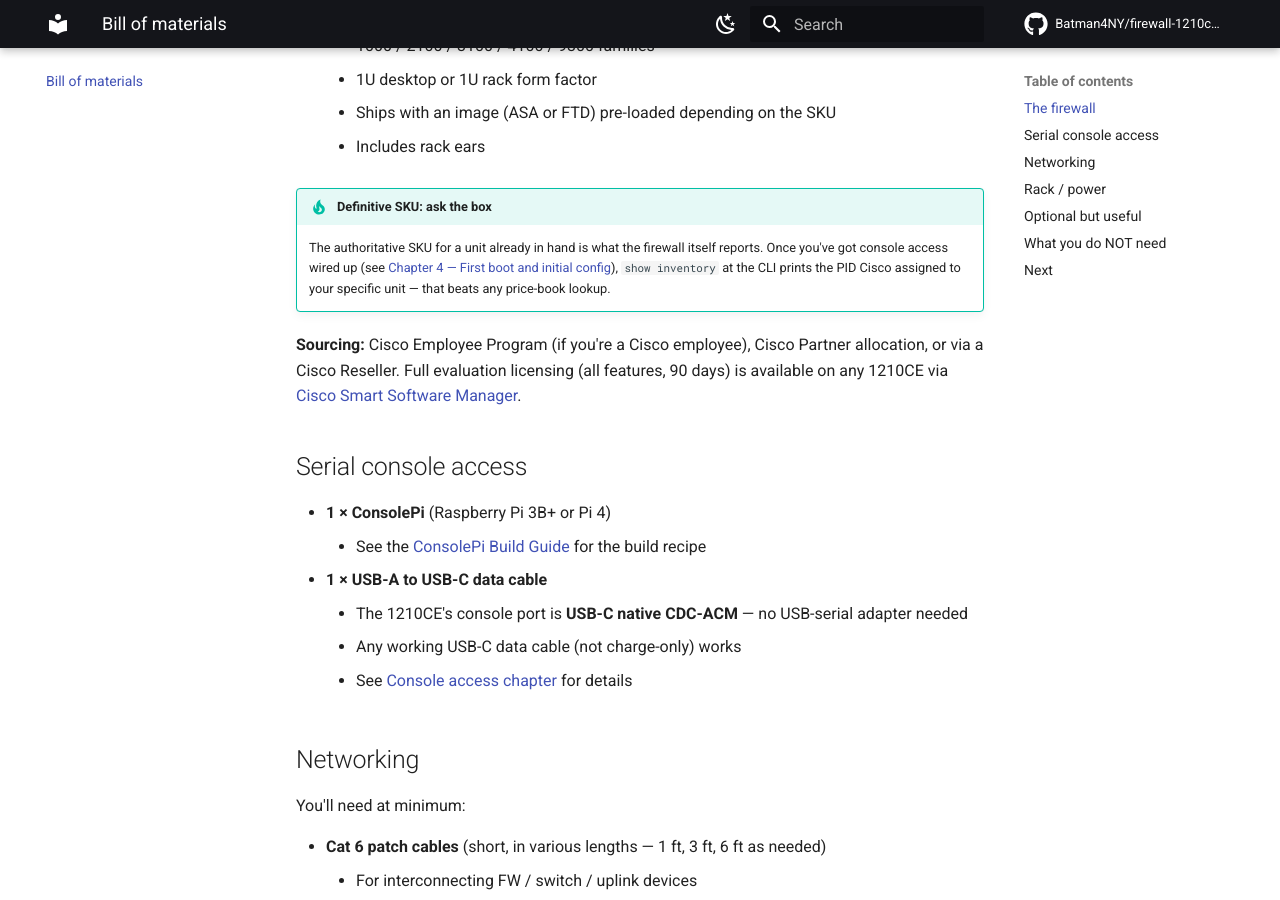
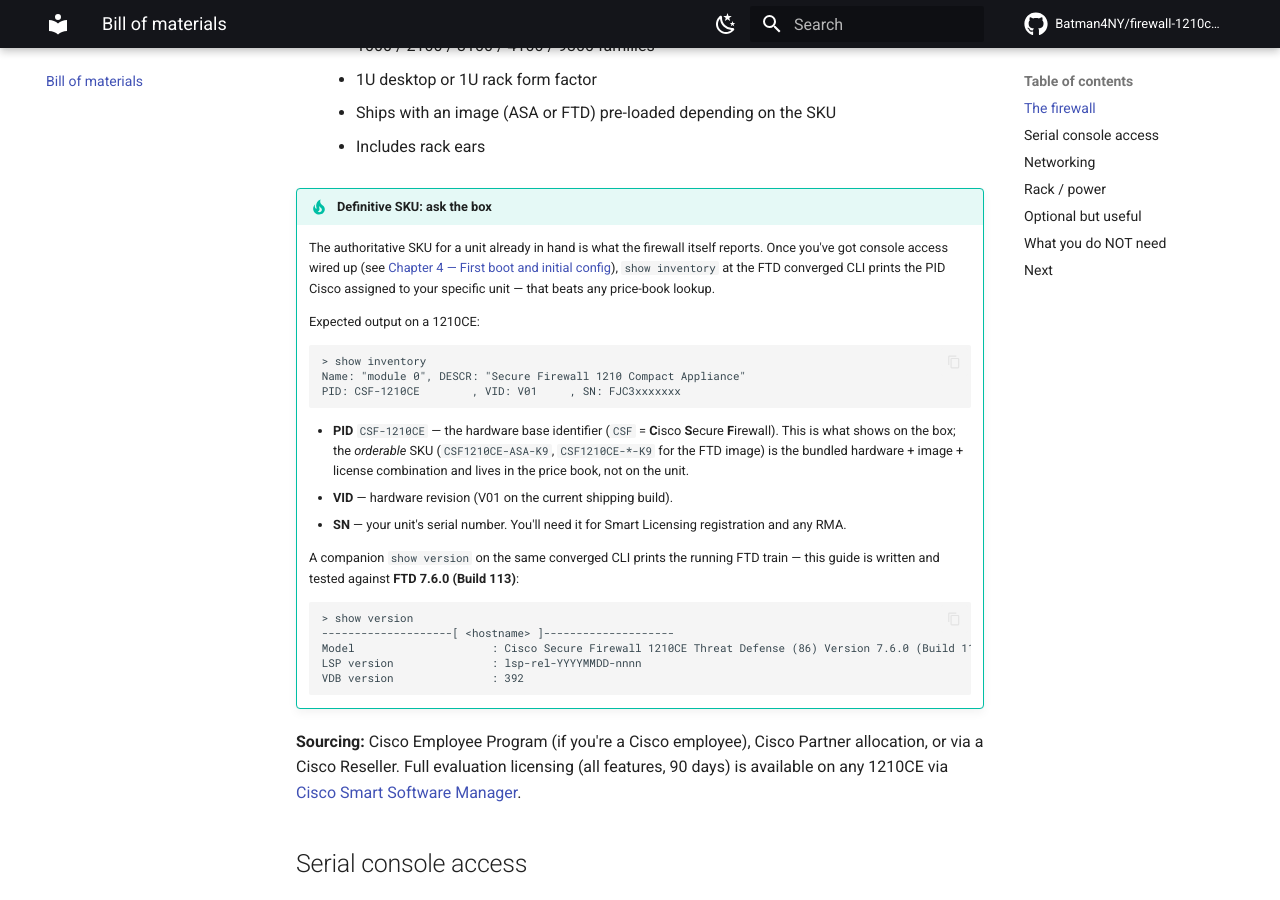
Before and after one commit to Batman4NY/firewall-1210ce-build-guide, an MkDocs documentation site: the page built from docs/bill-of-materials.md, in a window 1280 px wide and 900 px high, scrolled down 500 px. Built offline with MkDocs 1.6.1 and Material for MkDocs 9.7.7, drawn with Linux system fonts in a browser that asks for light colours; comment, search, counter and statistics services are not loaded.

Commit message:
bom: enrich SKU tip block with real show-inventory + show-version output
The reground on hardware access via ConsolePi (192.168.1.142 → ser2net
telnet :9000 → /dev/ttyACM0 → 1210CE console) captured the live unit's
actual output. Expanding the tip block turns "run show inventory to check
your SKU" from abstract advice into a concrete "here's the exact format
you'll see" reference — including the hardware PID (CSF-1210CE), VID,
and SN interpretation.

Also documents the tested-against FTD train: 7.6.0 (Build 113), which
this guide is written against. Ties the abstract "FTD 7.6 baseline"
references in ch 4-13 to a specific reproducible build number.

Serial number placeholder-redacted (FJC3xxxxxxx) — real SNs stay off
public pages; hardware PID and VID are non-sensitive box identifiers.

````diff
--- a/docs/bill-of-materials.md
+++ b/docs/bill-of-materials.md
@@ -12,7 +12,29 @@
     - Includes rack ears
 
 !!! tip "Definitive SKU: ask the box"
-    The authoritative SKU for a unit already in hand is what the firewall itself reports. Once you've got console access wired up (see [Chapter 4 — First boot and initial config](first-boot.md)), `show inventory` at the CLI prints the PID Cisco assigned to your specific unit — that beats any price-book lookup.
+    The authoritative SKU for a unit already in hand is what the firewall itself reports. Once you've got console access wired up (see [Chapter 4 — First boot and initial config](first-boot.md)), `show inventory` at the FTD converged CLI prints the PID Cisco assigned to your specific unit — that beats any price-book lookup.
+
+    Expected output on a 1210CE:
+
+    ```
+    > show inventory
+    Name: "module 0", DESCR: "Secure Firewall 1210 Compact Appliance"
+    PID: CSF-1210CE        , VID: V01     , SN: FJC3xxxxxxx
+    ```
+
+    - **PID** `CSF-1210CE` — the hardware base identifier (`CSF` = **C**isco **S**ecure **F**irewall). This is what shows on the box; the *orderable* SKU (`CSF1210CE-ASA-K9`, `CSF1210CE-*-K9` for the FTD image) is the bundled hardware + image + license combination and lives in the price book, not on the unit.
+    - **VID** — hardware revision (V01 on the current shipping build).
+    - **SN** — your unit's serial number. You'll need it for Smart Licensing registration and any RMA.
+
+    A companion `show version` on the same converged CLI prints the running FTD train — this guide is written and tested against **FTD 7.6.0 (Build 113)**:
+
+    ```
+    > show version
+    --------------------[ <hostname> ]--------------------
+    Model                     : Cisco Secure Firewall 1210CE Threat Defense (86) Version 7.6.0 (Build 113)
+    LSP version               : lsp-rel-YYYYMMDD-nnnn
+    VDB version               : 392
+    ```
 
 **Sourcing:** Cisco Employee Program (if you're a Cisco employee), Cisco Partner allocation, or via a Cisco Reseller. Full evaluation licensing (all features, 90 days) is available on any 1210CE via [Cisco Smart Software Manager](https://software.cisco.com/software/csws/ws/platform/home).
 
````
